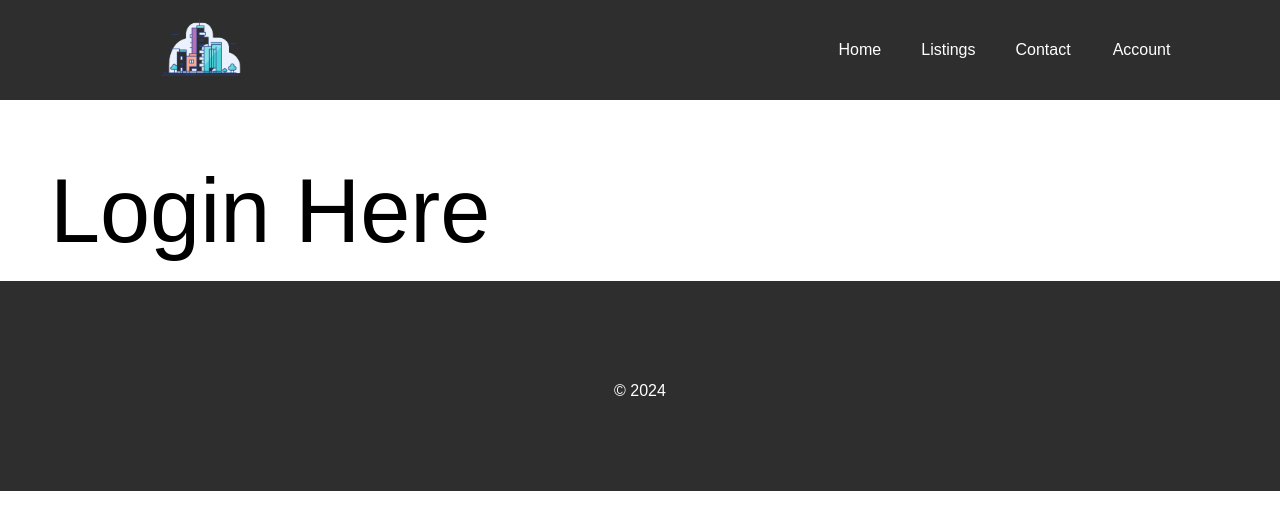
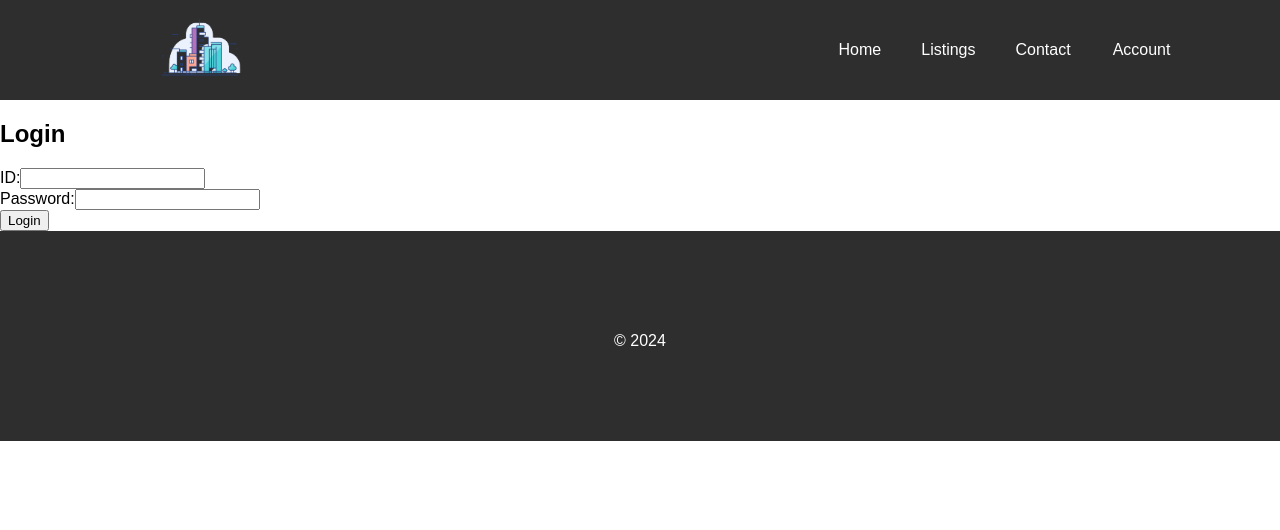
Before and after one commit to ngu892/DevOps, a React (Create React App) app: page /login in a window 1280 px wide. Shown: the top 530 px of the page. Built offline with nearby package versions, Linux system fonts and the light colour scheme.

Commit message:
Login page, update ID Password

```diff
--- a/src/pages/Login.js
+++ b/src/pages/Login.js
@@ -1,13 +1,58 @@
-import React from 'react'
+import React, { useState} from 'react'
 
 function Login() {
+
+  const [formData, setFormData] = useState({
+    userId: '',
+    password: ''
+  })
+
+  const handleChange = (e) => {
+    const { name, value } = e.target;
+    setFormData({
+      ...formData,
+      [name]: value
+    });
+  };
+
+  const handleSubmit = (e) => {
+    e.preventDefault();
+    // 로그인 폼 제출 시 처리할 로직
+    console.log('Login data:', formData);
+  };
+
   return (
-    <div className="login">
-        <div className="headerContainer">
-            <h1>Login Here</h1>
-        </div>
-    </div>
-  )
+    <div className="login-container">
+    <h2>Login</h2>
+    <form onSubmit={handleSubmit}>
+      <div className="form-group">
+        <label htmlFor="userId">ID:</label>
+        <input
+          type="text"
+          id="userId"
+          name="userId"
+          value={formData.userId}
+          onChange={handleChange}
+          required
+        />
+      </div>
+
+      <div className="form-group">
+        <label htmlFor="password">Password:</label>
+        <input
+          type="password"
+          id="password"
+          name="password"
+          value={formData.password}
+          onChange={handleChange}
+          required
+        />
+      </div>
+
+      <button type="submit">Login</button>
+    </form>
+  </div>
+);
 }
 
 export default Login
```
